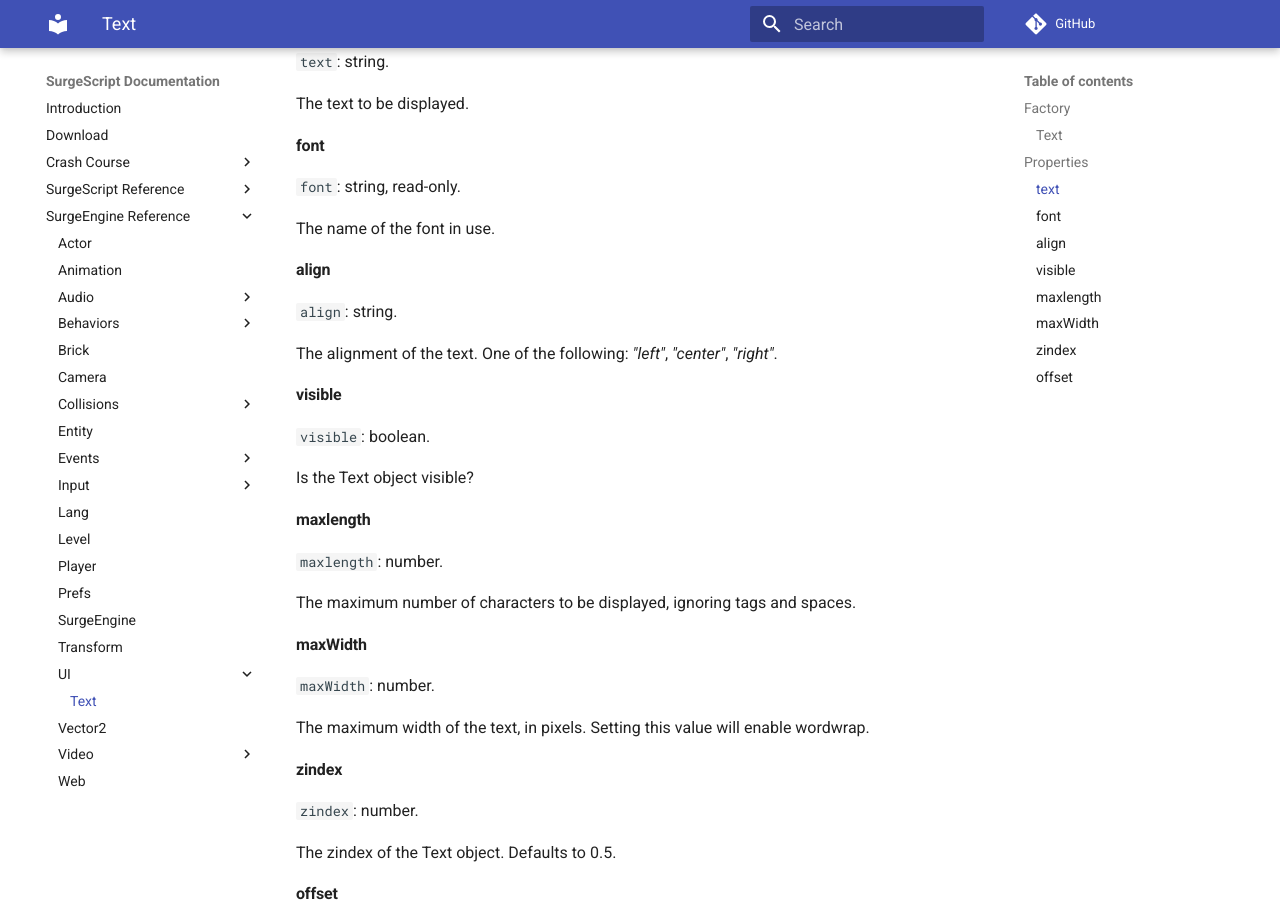
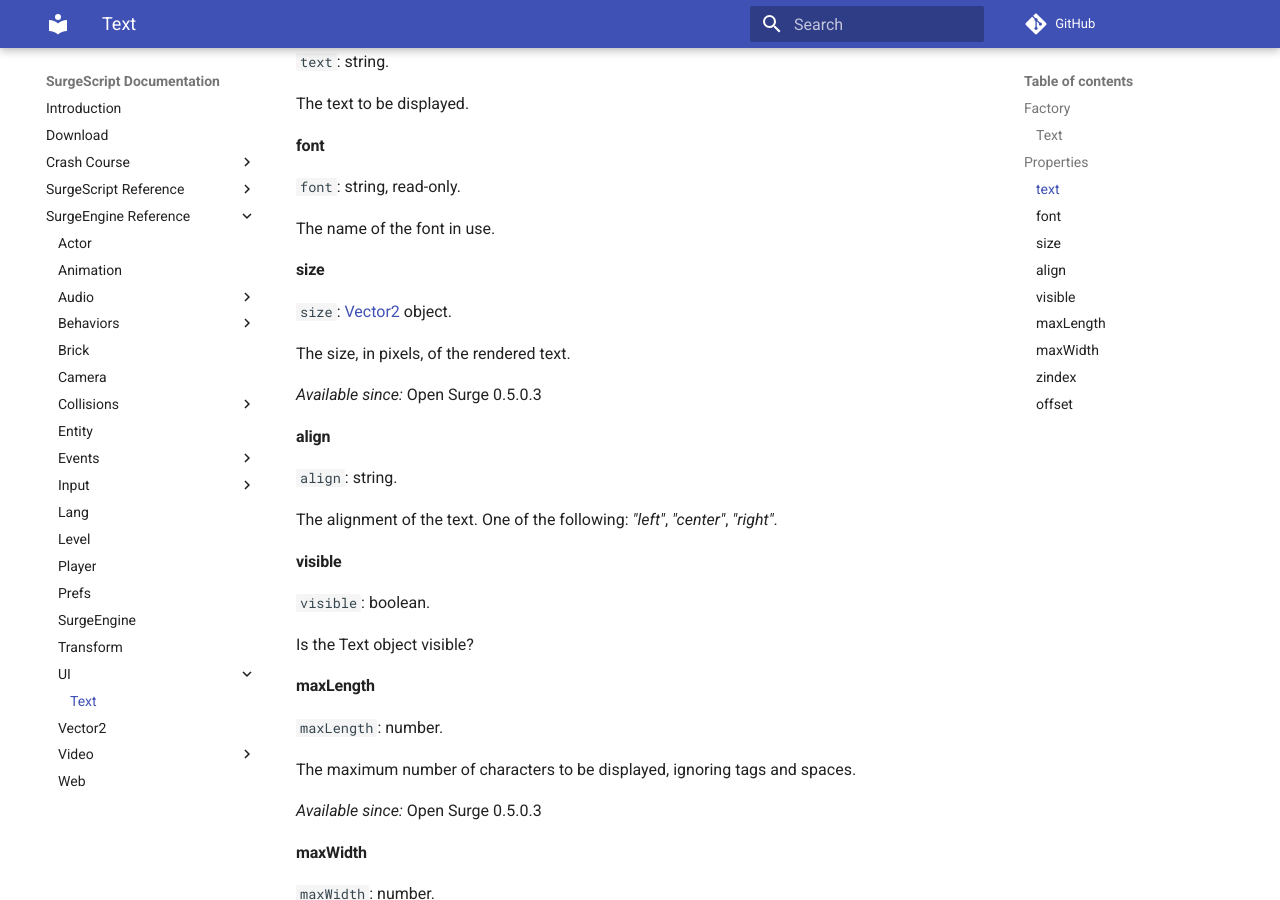
Before and after one commit to alemart/surgescript, an MkDocs documentation site: the page built from docs/engine/text.md, in a window 1280 px wide and 900 px high, scrolled down 1222 px. Built offline with MkDocs 1.6.1 and Material for MkDocs 9.7.7, drawn with Linux system fonts in a browser that asks for light colours; comment, search, counter and statistics services are not loaded.

Commit message:
Docs: added Text.size & renamed Text.maxlength to Text.maxLength

```diff
--- a/docs/engine/text.md
+++ b/docs/engine/text.md
@@ -62,6 +62,14 @@ The text to be displayed.
 
 The name of the font in use.
 
+#### size
+
+`size`: [Vector2](/engine/vector2) object.
+
+The size, in pixels, of the rendered text.
+
+*Available since:* Open Surge 0.5.0.3
+
 #### align
 
 `align`: string.
@@ -74,11 +82,13 @@ The alignment of the text. One of the following: *"left"*, *"center"*, *"right"*
 
 Is the Text object visible?
 
-#### maxlength
+#### maxLength
 
-`maxlength`: number.
+`maxLength`: number.
 
 The maximum number of characters to be displayed, ignoring *<color>* tags and spaces.
+
+*Available since:* Open Surge 0.5.0.3
 
 #### maxWidth
 
```
